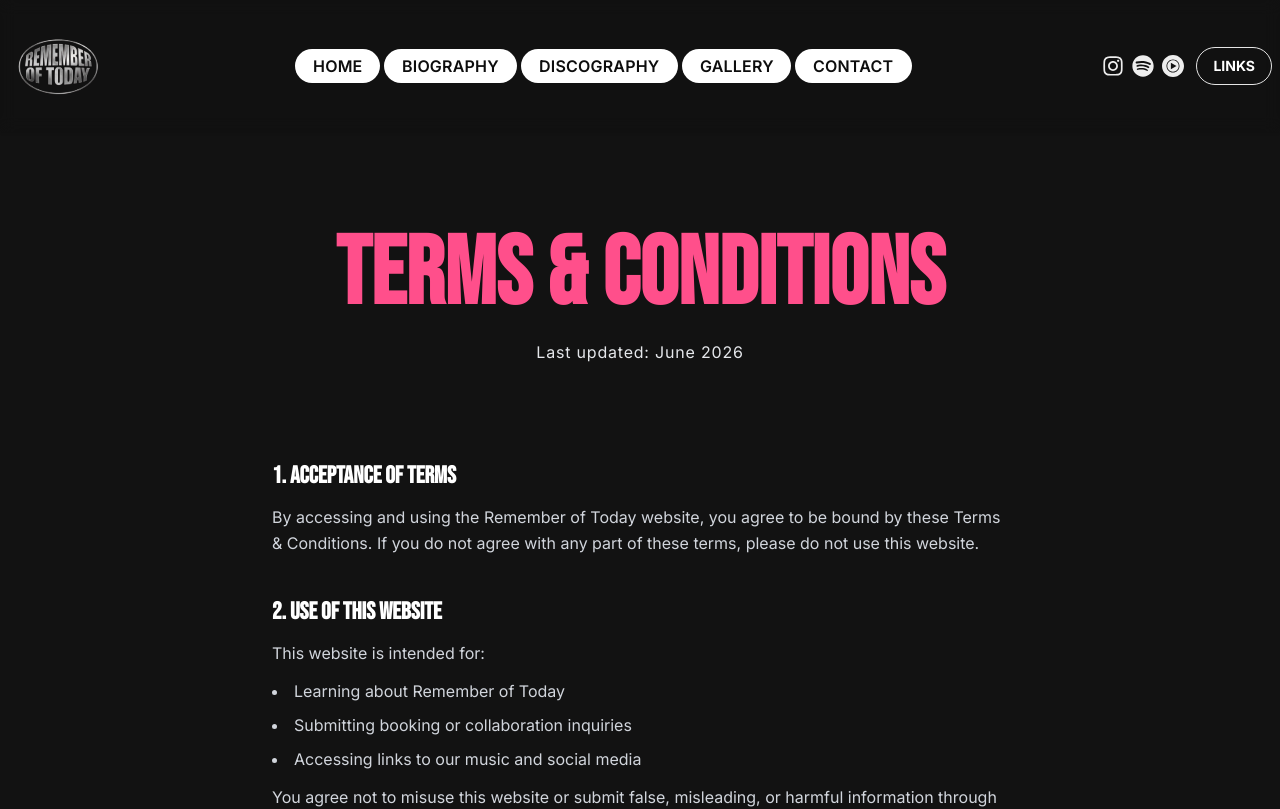
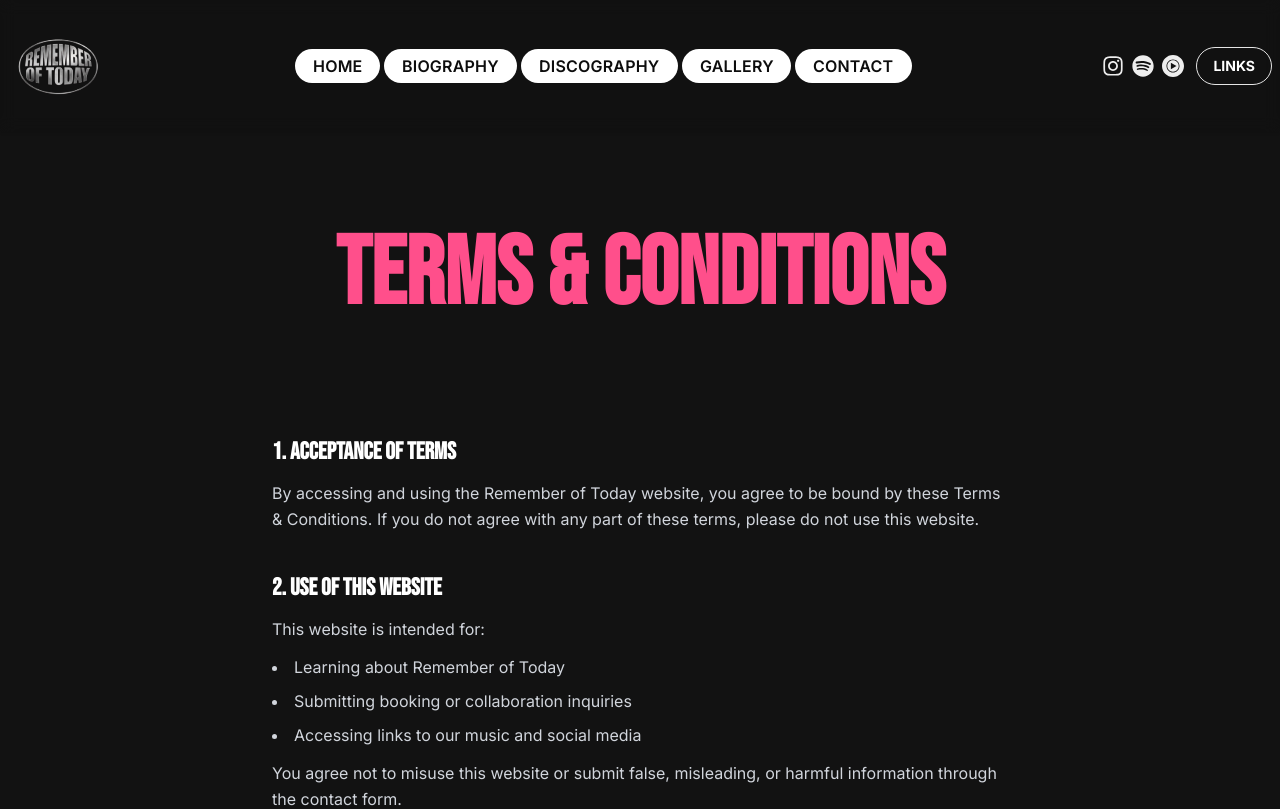
Before and after one commit to herjunardwn/rot-webb-app, a React (Vite) app: page /terms-and-conditions in a window 1280 px wide. Shown: the top 809 px of the page. Built offline with nearby package versions, Linux system fonts and the light colour scheme.

Commit message:
delete detail last update privacy and terms

```diff
--- a/src/pages/PrivacyPolicy.jsx
+++ b/src/pages/PrivacyPolicy.jsx
@@ -11,9 +11,9 @@ export default function PrivacyPolicy() {
         <h1 className='text-5xl lg:text-8xl font-bold font-heading text-neonPink mb-4'>
           Privacy Policy
         </h1>
-        <p className='text-md text-gray-200 font-body tracking-wider'>
+        {/* <p className='text-md text-gray-200 font-body tracking-wider'>
           Last updated: June 2026
-        </p>
+        </p> */}
       </div>
 
       <div className='container mx-auto px-4 pb-24 max-w-3xl'>
--- a/src/pages/TermsConditions.jsx
+++ b/src/pages/TermsConditions.jsx
@@ -11,9 +11,9 @@ export default function TermsConditions() {
         <h1 className='text-5xl lg:text-8xl font-bold font-heading text-neonPink mb-4'>
           Terms & Conditions
         </h1>
-        <p className='text-md text-gray-200 font-body tracking-wider'>
+        {/* <p className='text-md text-gray-200 font-body tracking-wider'>
           Last updated: June 2026
-        </p>
+        </p> */}
       </div>
 
       <div className='container mx-auto px-4 pb-24 max-w-3xl'>
```
